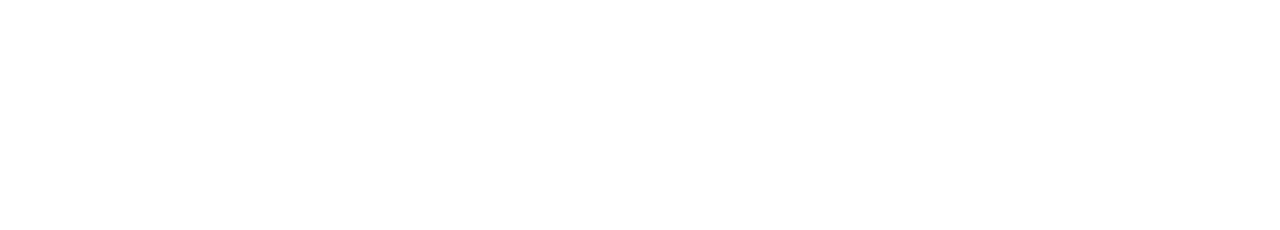
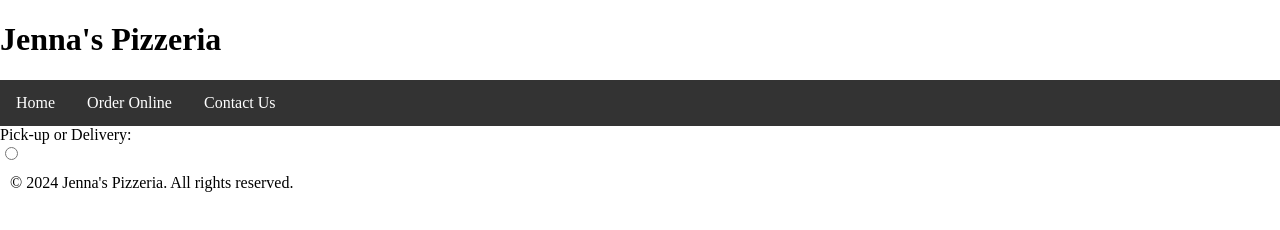
Before and after one commit to jennam98/Pizza-Order-App, a plain HTML site: page order.html in a window 1280 px wide. Drawn offline with Linux system fonts and the light colour scheme.

Commit message:
Starting form

```diff
--- a/order.html
+++ b/order.html
@@ -0,0 +1,33 @@
+<!DOCTYPE html>
+<html lang="en">
+<head>
+    <meta charset="UTF-8">
+    <meta name="viewport" content="width=device-width, initial-scale=1.0">
+    <title>Jenna's Pizzeria</title>
+    <link rel="stylesheet" href="style/style.css">
+</head>
+<body>
+    <header>
+        <h1>Jenna's Pizzeria</h1>
+        <ul>
+            <li><a href="index.html">Home</a></li>
+            <li><a href="order.html">Order Online</a></li>
+            <li><a href="contact.html">Contact Us</a></li>
+        </ul>
+
+    </header>
+    <main>
+        <form>
+            <label for="pickup-or-delivery"> Pick-up or Delivery:</label><br>
+            <input type="radio" id="pickup" name="service" value="pickup">
+
+        </form>
+
+
+
+    </main>
+    <footer>
+        <p>© 2024 Jenna's Pizzeria. All rights reserved.</p>
+    </footer>
+</body>
+</html>
```
Also changed, not shown: index.html (+4 -1 lines), menu.html (deleted).
